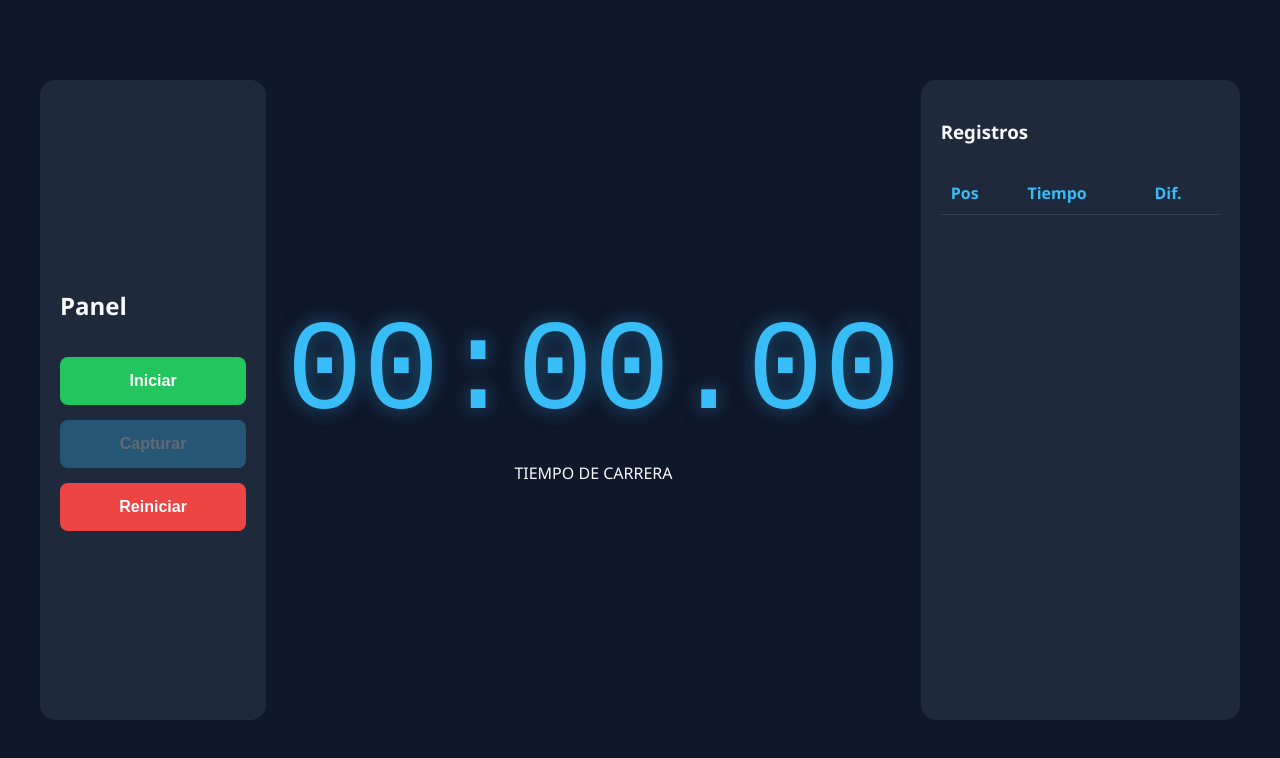
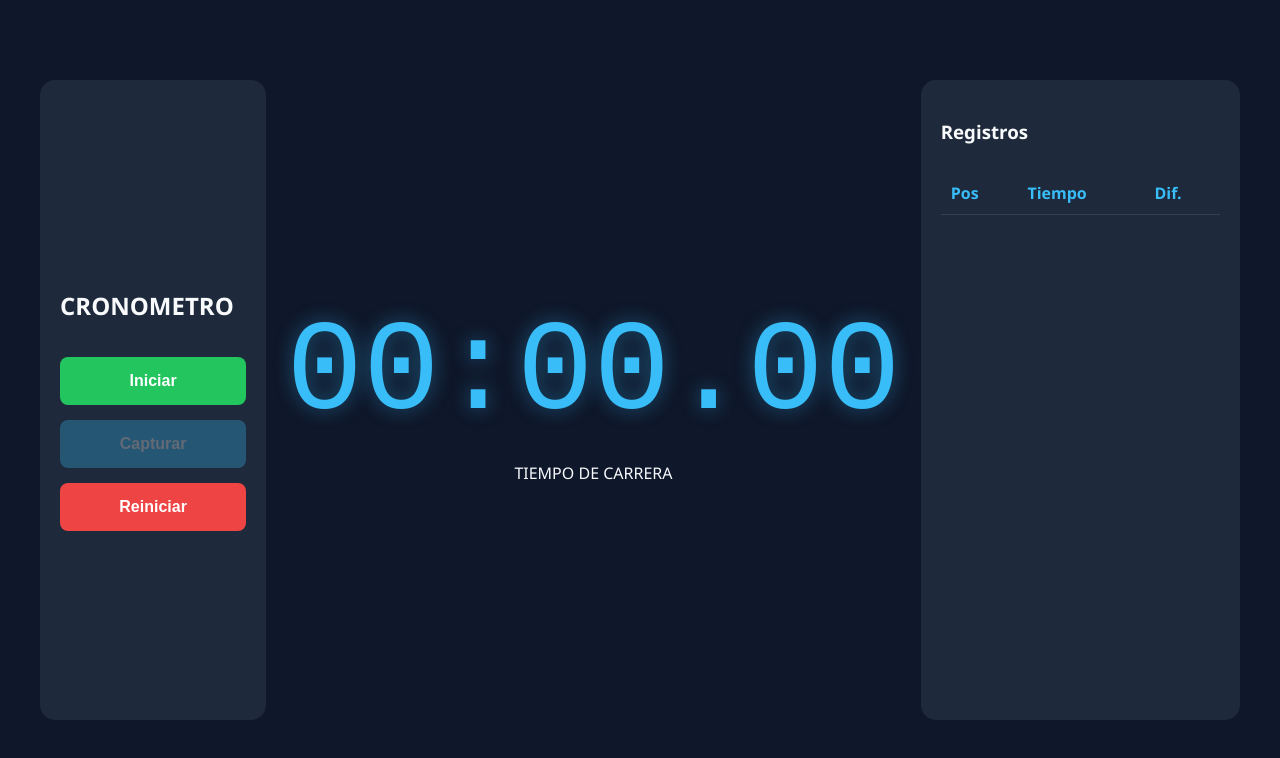
Before and after one commit to Willy4994/Diagramas-UML-Cronometro, a plain HTML site: page index.html in a window 1280 px wide. Drawn offline with Linux system fonts and the light colour scheme.

Commit message:
Update index.html

```diff
--- a/index.html
+++ b/index.html
@@ -9,7 +9,7 @@
 <body>
     <div class="dashboard">
         <aside class="controls">
-            <h2>Panel</h2>
+            <h2>CRONOMETRO</h2>
             <button id="startBtn" class="btn-start">Iniciar</button>
             <button id="captureBtn" class="btn-capture" disabled>Capturar</button>
             <button id="resetBtn" class="btn-reset">Reiniciar</button>
```
